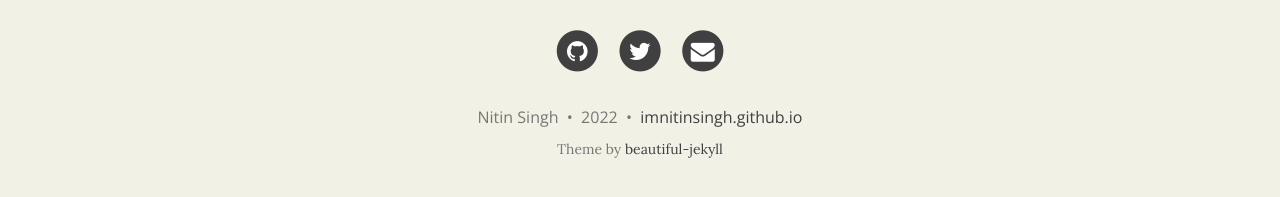
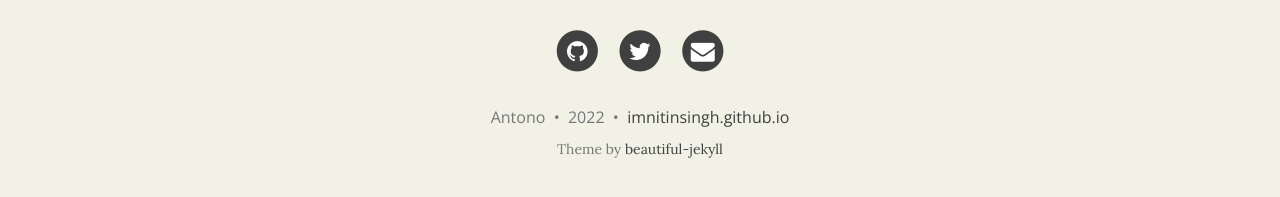
Before and after one commit to antono42/antono42.github.io, a Jekyll site: the page built from index.html, in a window 1280 px wide and 900 px high, scrolled down 1019 px. Shown: the part 690-887 px from the top of the window. Built offline with Jekyll 4.4.1, drawn with Linux system fonts in a browser that asks for light colours; nearby versions of some CDN libraries; the list of posts is cut into pages by our own code.

Commit message:
Update _config.yml

```diff
--- a/_config.yml
+++ b/_config.yml
@@ -4,7 +4,7 @@
 # baseurl is the website's URL without the hostname
 
 # If you are building a simple GitHub user page (http://username.github.io) then use these settings:
-url: "http://antonobks.github.io/"
+url: "http://antono4.github.io/"
 baseurl: ""
 
 # If you are building a GitHub project page then use these settings:
@@ -23,7 +23,7 @@
 
 # List of links in the navigation bar
 navbar-links:
-  Blog: "http://antonobks.github.io/o/"
+  Blog: "http://antono4.github.io"
   About Me: "aboutme"
 
 
@@ -52,8 +52,8 @@
 # Change all these values or delete the ones you don't want.
 # Important: you must keep the "name" parameter, everything else you can remove
 author:
-  name: Nitin Singh
-  email: "nitinsingh.iitkgp@gmail.com"
+  name: Antono
+  email: "antonockr1.com"
   facebook: yourname  # eg. daattali
   github: imnitinsingh    # eg. daattali
   twitter: imNitin_   # eg. daattali
```
